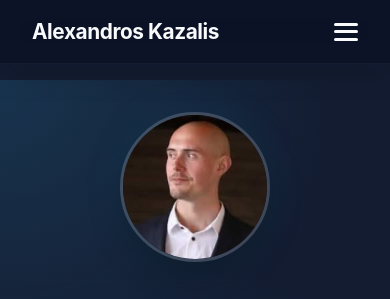
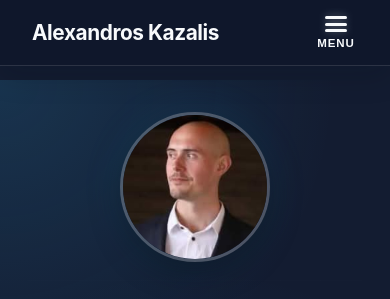
Before and after one commit to Alekaz94/portfolio, a React (Vite) app: page / in a window 390 px wide. Shown: the top 299 px of the page. Built offline with nearby package versions, Linux system fonts and the light colour scheme.

Commit message:
Added Menu text to hamburger menu for clearer UX

```diff
--- a/src/components/navbar/Navbar.tsx
+++ b/src/components/navbar/Navbar.tsx
@@ -32,9 +32,12 @@ const Navbar = () => {
                 </div>
 
                 <button className="hamburger" onClick={toggleMenu} aria-label="Toggle menu" aria-expanded={isOpen}>
-                    <span className="bar"/>
-                    <span className="bar"/>
-                    <span className="bar"/>
+                    <div className="hamburger-icon">
+                        <span className="bar"/>
+                        <span className="bar"/>
+                        <span className="bar"/>
+                    </div>
+                    <span className="menu-text">Menu</span>
                 </button>
             </div>
         </nav>
--- a/src/components/navbar/navbar.css
+++ b/src/components/navbar/navbar.css
@@ -17,22 +17,17 @@
     padding: 1rem 0;
     z-index: 1000;
     isolation: isolate;
-    background: rgba(2, 6, 23, 0.6);
+    background: rgba(15, 23, 42, 0.72);
     backdrop-filter: blur(14px);
     -webkit-backdrop-filter: blur(14px);
-    border-bottom: 1px solid rgba(255,255,255,0.06);
+    border-bottom: 1px solid rgba(255,255,255,0.12);
     box-shadow:
         0 10px 30px rgba(0,0,0,0.15),
         0 0 30px rgba(56,189,248,0.03);
 }
 
 .navbar::before {
-    content: "";
-    position: absolute;
-    inset: 0;
-    background: rgba(15, 23, 42, 0.82);
-    backdrop-filter: blur(16px);
-    z-index: -1;
+    display: none;
 }
 
 .nav-content {
@@ -61,6 +56,8 @@
 .nav-links-container {
     display: flex;
     align-items: center;
+    background: rgba(22, 32, 52, 0.92);
+    border-left: 1px solid rgba(255,255,255,0.12);
 }
 
 .nav-links {
@@ -101,22 +98,61 @@
 }
 
 .hamburger {
-    display: none;
+    display: flex;
     flex-direction: column;
-    justify-content: space-between;
-    width: 24px;
-    height: 18px;
+    align-items: center;
+    justify-content: center;
+    gap: 0.35rem;
     background: none;
     border: none;
     cursor: pointer;
+    color: var(--text-primary);
+    min-width: 44px;
+}
+
+.hamburger-icon {
+    display: flex;
+    flex-direction: column;
+    justify-content: space-between;
+    width: 22px;
+    height: 16px;
 }
 
 .hamburger .bar {
     width: 100%;
     height: 3px;
     background: var(--text-primary);
-    border-radius: 2px;
-    transition: all 0.3s ease;
+    border-radius: 999px;
+    box-shadow: 0 0 8px rgba(255,255,255,0.35);
+    transition:
+        background 0.3s ease,
+        box-shadow 0.3s ease,
+        transform 0.3s ease;
+}
+
+.hamburger:hover .bar {
+    background: var(--accent);
+    box-shadow:
+        0 0 10px rgba(56,189,248,0.8),
+        0 0 20px rgba(56,189,248,0.35);
+}
+
+.hamburger:hover .menu-text {
+    color: var(--accent);
+    text-shadow:
+        0 0 8px rgba(56,189,248,0.7);
+}
+
+.menu-text {
+    font-size: 0.72rem;
+    font-weight: 600;
+    color: var(--text-primary);
+    letter-spacing: 0.08em;
+    text-transform: uppercase;
+    line-height: 1;
+    transition:
+        color 0.3s ease,
+        text-shadow 0.3s ease;
 }
 
 .close-drawer {
@@ -132,7 +168,7 @@
         right: 0;
         width: 260px;
         height: 100vh;
-        background: rgba(15, 23, 42, 0.98);
+        background: rgba(24, 34, 53, 0.92);
         backdrop-filter: blur(16px);
         opacity: 0;
         transform: translateX(100%);
@@ -148,7 +184,9 @@
         transform: translateX(0);
         opacity: 1;
         border-left: 1px solid var(--border);
-        box-shadow: -10px 0 40px rgba(0,0,0,0.35);
+        box-shadow:
+            -20px 0 60px rgba(0,0,0,0.45),
+            0 0 0 1px rgba(255,255,255,0.04);
     }
 
     .nav-links {
--- a/src/styling/variables.css
+++ b/src/styling/variables.css
@@ -6,7 +6,7 @@
     --text-secondary: #a8b3c7;
     --accent: #38bdf8;
     --accent-hover: #0ea5e9;
-    --border: rgba(255,255,255,0.18);
+    --border: rgba(255,255,255,0.24);
     --shadow-lg: 0 20px 40px rgba(0,0,0,0.35);
     --radius-lg: 24px;
 }
```
